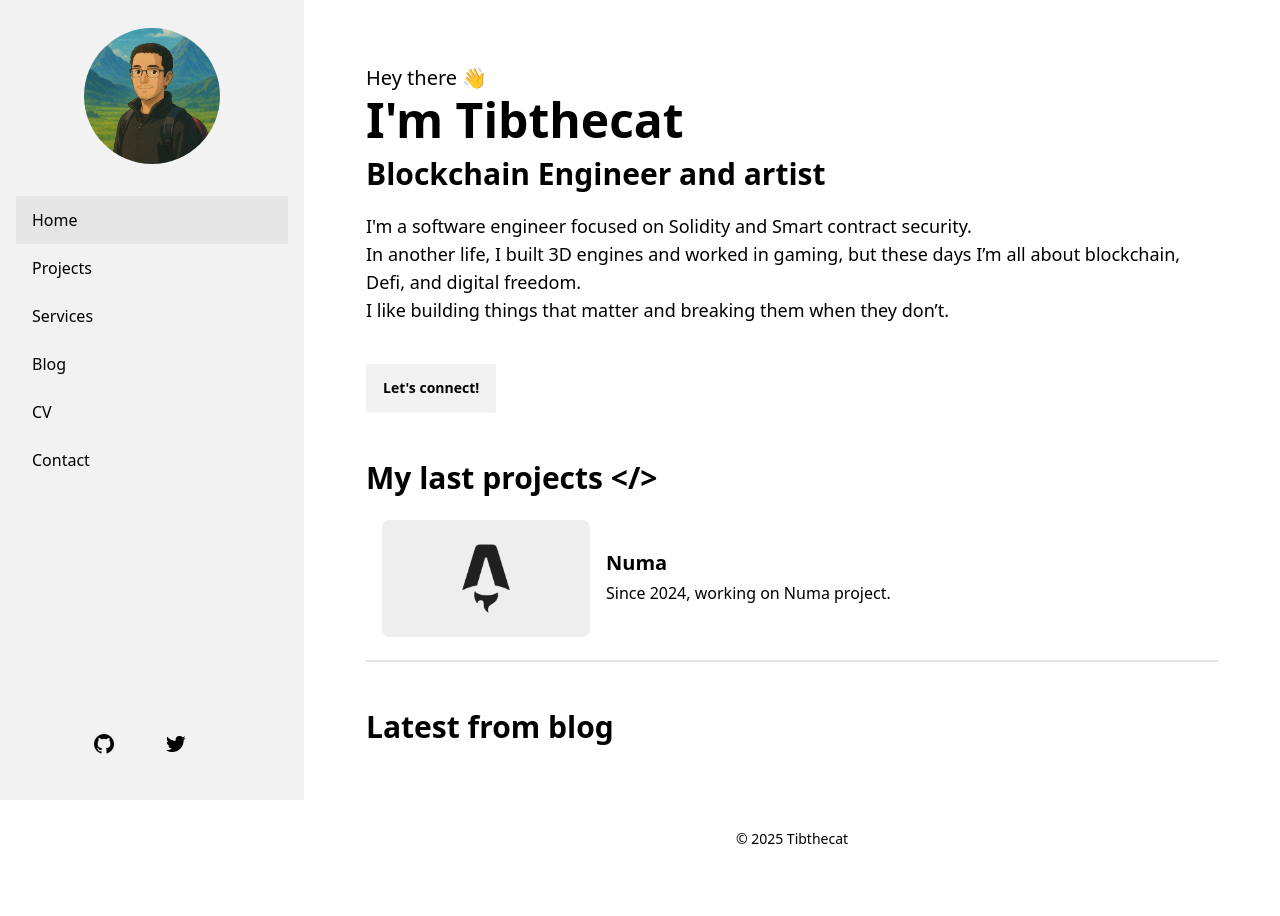
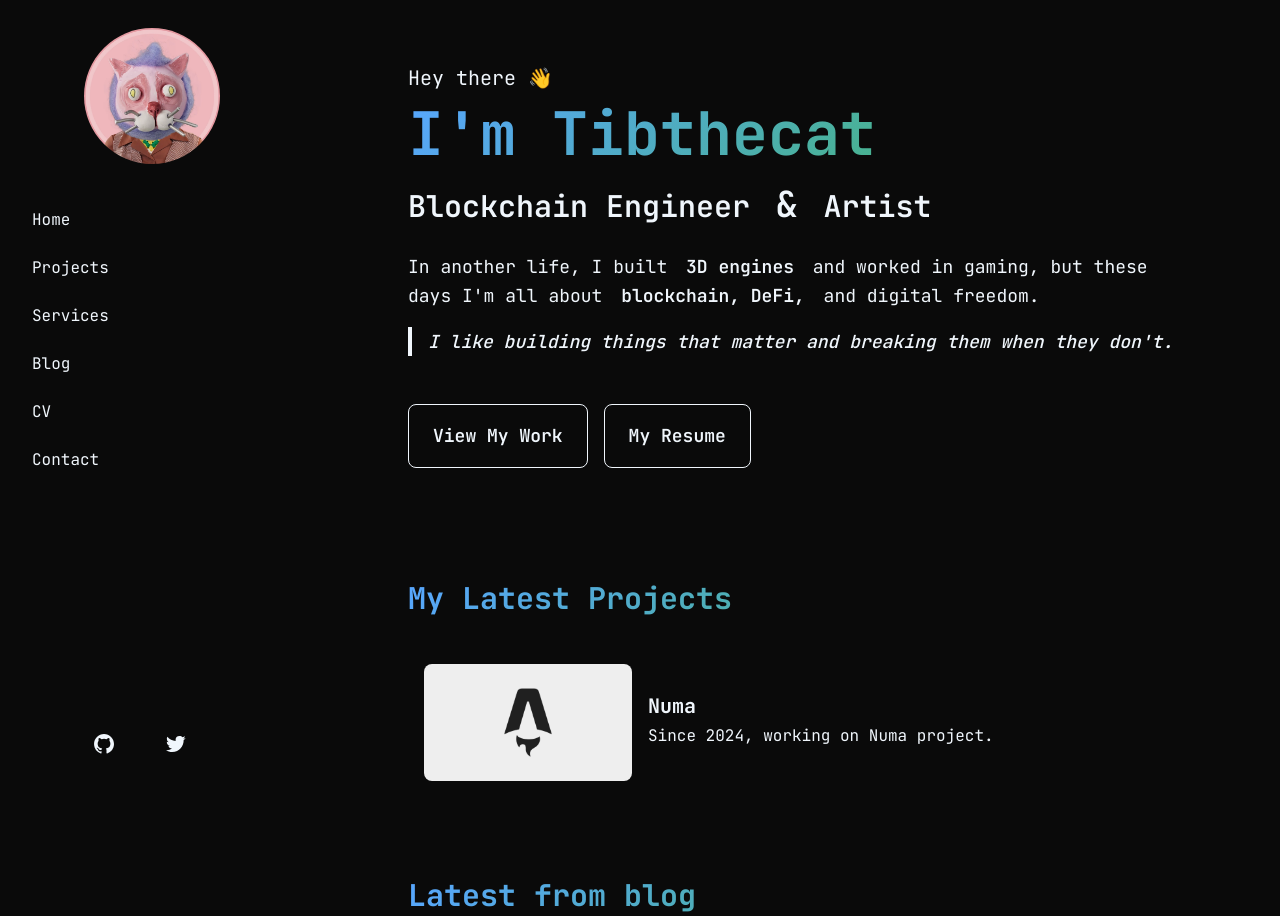
Before and after one commit to tibthecat/tibthecat.github.io, an Astro site: page / in a window 1280 px wide. Shown: the top 916 px of the page. Before the commit the page ends 877 px from the top, so only its background shows below. Built offline with nearby package versions, Linux system fonts and the light colour scheme; Astro itself is replaced by a stand-in of ours.

Commit message:
Update style

```diff
--- a/src/components/SideBar.astro
+++ b/src/components/SideBar.astro
@@ -12,7 +12,7 @@
       <a href="/">
         <div class="avatar transition ease-in-out hover:scale-[102%] block m-auto">
           <div class="w-[8.5rem]">
-            <Image class="mask mask-circle" format="webp" width={300} height={300} src="/tib512.webp" alt="Profile image" />
+            <Image class="mask mask-circle" format="webp" width={300} height={300} src="/tibthecat.webp" alt="Profile image" />
           </div>
         </div>
       </a>
--- a/src/layouts/BaseLayout.astro
+++ b/src/layouts/BaseLayout.astro
@@ -18,7 +18,7 @@
 ---
 
 <!doctype html>
-<html lang="en" data-theme="lofi">
+<html lang="en" data-theme="dark">
   <head>
     <BaseHead title={title} description={description} image={image} , ogType={ogType} />
     {TRANSITION_API && <ViewTransitions />}
--- a/src/pages/index.astro
+++ b/src/pages/index.astro
@@ -16,26 +16,68 @@
 
 ---
 
+
 <BaseLayout sideBarActiveItemID="home">
   <div class="pb-12 mt-5">
-    <div class="text-xl py-1">Hey there 👋</div>
-    <div class="text-5xl font-bold">I'm Tibthecat</div>
-    <div class="text-3xl py-3 font-bold">Blockchain Engineer and artist</div>
-    <div class="py-2">
-      <text class="text-lg">
 
-I'm a software engineer focused on Solidity and Smart contract security.<br> In another life, I built 3D engines and worked in gaming, but these days I’m all about blockchain, Defi, and digital freedom.<br>
- I like building things that matter and breaking them when they don’t.
-      </text>
+    <!-- Hybrid approach: Tailwind + custom classes -->
+    <div class="text-xl py-1 text-base-content/70">
+      Hey there 👋
     </div>
-    <div class="mt-8">
-      <a class="btn" href="https://x.com/katseyezzz" target="_blank"> Let's connect!</a>
 
+    <!-- Custom gradient with Tailwind sizing/spacing -->
+    <div class="text-5xl md:text-6xl font-bold py-2 gradient-text
+                hover:scale-105 transform transition-transform duration-300">
+      I'm Tibthecat
+    </div>
+
+    <!-- Rest of your content using mostly Tailwind -->
+    <div class="text-3xl py-3 font-semibold">
+      <span class="text-base-content">Blockchain Engineer</span>
+      <span class="text-accent text-4xl mx-2">&</span>
+      <span class="text-base-content">Artist</span>
+    </div>
+
+    <div class="py-4 max-w-3xl">
+      <p class="text-lg leading-relaxed text-base-content/80">
+        In another life, I built
+        <span class="text-accent font-semibold px-2 py-1 bg-accent/10 rounded-md">
+          3D engines
+        </span>
+        and worked in gaming, but these days I'm all about
+        <span class="text-primary font-semibold px-2 py-1 bg-primary/10 rounded-md">
+          blockchain, DeFi,
+        </span>
+        and digital freedom.
+      </p>
+
+      <p class="text-lg leading-relaxed text-base-content font-medium mt-4
+               border-l-4 border-accent pl-4 italic">
+        I like building things that matter and breaking them when they don't.
+      </p>
+    </div>
+
+    <!-- Buttons with Tailwind + custom glow -->
+    <div class="mt-8 flex flex-wrap gap-4">
+      <a href="/projects"
+         class="btn btn-outline btn-lg glow-hover
+                hover:scale-110 transform transition-all duration-300">
+        View My Work
+      </a>
+
+      <a href="/cv"
+         class="btn btn-outline btn-lg glow-hover
+                hover:scale-110 transform transition-all duration-300">
+        My Resume
+      </a>
     </div>
   </div>
 
-  <div>
-    <div class="text-3xl w-full font-bold mb-2">My last projects {"</>"}</div>
+  <!-- Projects section -->
+  <div class="mt-16">
+    <div class="text-3xl font-bold mb-8 gradient-text flex items-center">
+      My Latest Projects
+    </div>
   </div>
 
  {
@@ -54,9 +96,10 @@
     ))
   }
 
-
-  <div>
-    <div class="text-3xl w-full font-bold mb-5 mt-10">Latest from blog</div>
+    <div class="mt-16">
+    <div class="text-3xl font-bold mb-8 gradient-text flex items-center">
+     Latest from blog
+    </div>
   </div>
 
   {
--- a/src/styles/global.css
+++ b/src/styles/global.css
@@ -1,3 +1,77 @@
+/* Custom enhancements to work WITH Tailwind */
+/* @import url('https://fonts.googleapis.com/css2?family=Fira+Code:wght@300;400;500;600;700&display=swap'); */
+/* or */
+@import url('https://fonts.googleapis.com/css2?family=JetBrains+Mono:wght@300;400;500;600;700&display=swap');
+
 .time-line-container>div:last-child .education__time>.education__line {
     display: none;
 }
+
+
+/* VS Code GitHub Dark Theme */
+:root {
+  --primary-bg: #0d1117;
+  --secondary-bg: #21262d;
+  --accent-gradient: linear-gradient(135deg, #58a6ff, #3fb950);
+  --glow-primary: rgba(88, 166, 255, 0.3);
+  --text-primary: #f0f6fc;
+  --text-secondary: #8b949e;
+  --border-color: #30363d;
+  --blur-bg: rgba(33, 38, 45, 0.8);
+}
+
+body {
+  font-family: 'Fira Code', 'JetBrains Mono', 'Consolas', monospace !important;
+  background: var(--primary-bg) !important;
+  color: var(--text-primary) !important;
+}
+
+/* GitHub-style gradient text */
+.gradient-text {
+  background: var(--accent-gradient);
+  -webkit-background-clip: text;
+  -webkit-text-fill-color: transparent;
+  background-clip: text;
+}
+/* Custom glow effect */
+.glow-hover:hover {
+  box-shadow: 0 0 20px var(--glow-primary);
+}
+
+/* Enhanced card styling that works with Tailwind */
+.card {
+  backdrop-filter: blur(10px);
+  border: 1px solid rgba(255, 255, 255, 0.1);
+}
+
+/* Smooth transitions for everything */
+* {
+  transition-property: all;
+  transition-timing-function: cubic-bezier(0.4, 0, 0.2, 1);
+  transition-duration: 200ms;
+}
+
+/* Force dark background */
+body {
+  background: #0a0a0a !important;
+  min-height: 100vh;
+}
+
+/* Make sure all containers are dark */
+.drawer-content {
+  background: #0a0a0a !important;
+}
+
+html {
+  background: #0a0a0a !important;
+}
+
+[data-theme="dark"] {
+  --b1: #0d1117; /* GitHub dark background */
+  --b2: #21262d; /* Secondary background */
+  --b3: #30363d; /* Borders */
+  --bc: #f0f6fc; /* Text color */
+  --p: #58a6ff;  /* Primary (GitHub blue) */
+  --s: #3fb950;  /* Secondary (GitHub green) */
+  --a: #f85149;  /* Accent (GitHub red) */
+}
```
Also changed, not shown: public/tibthecat.webp (added).
